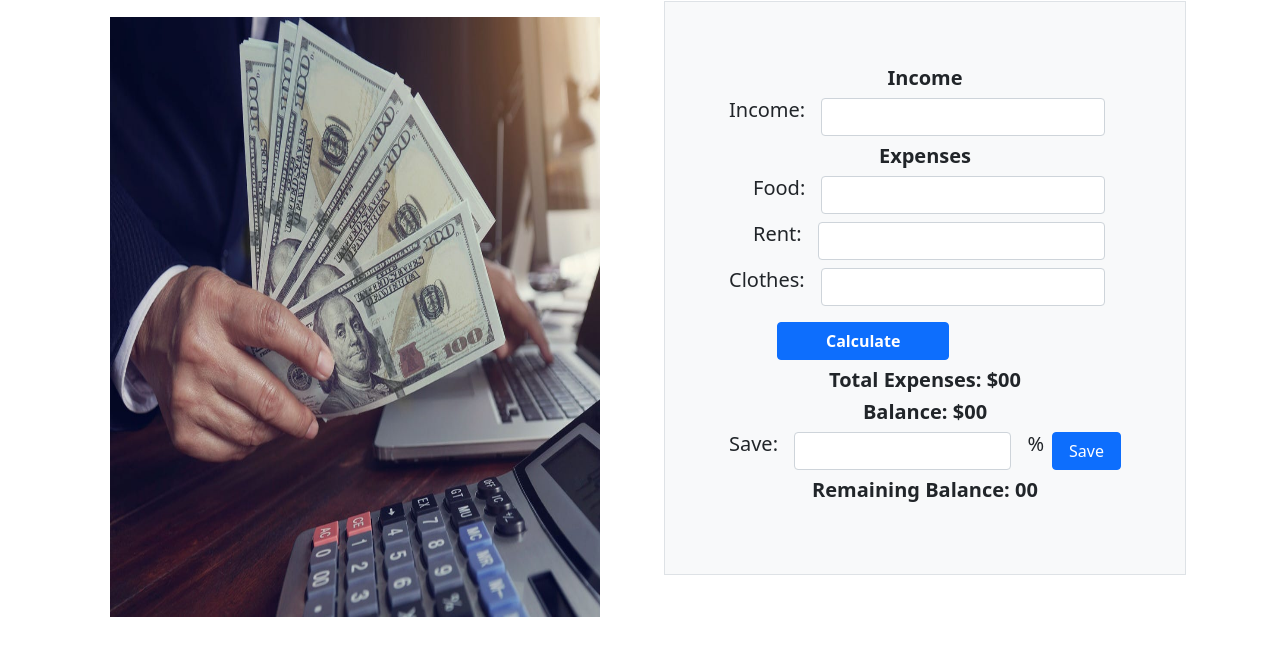
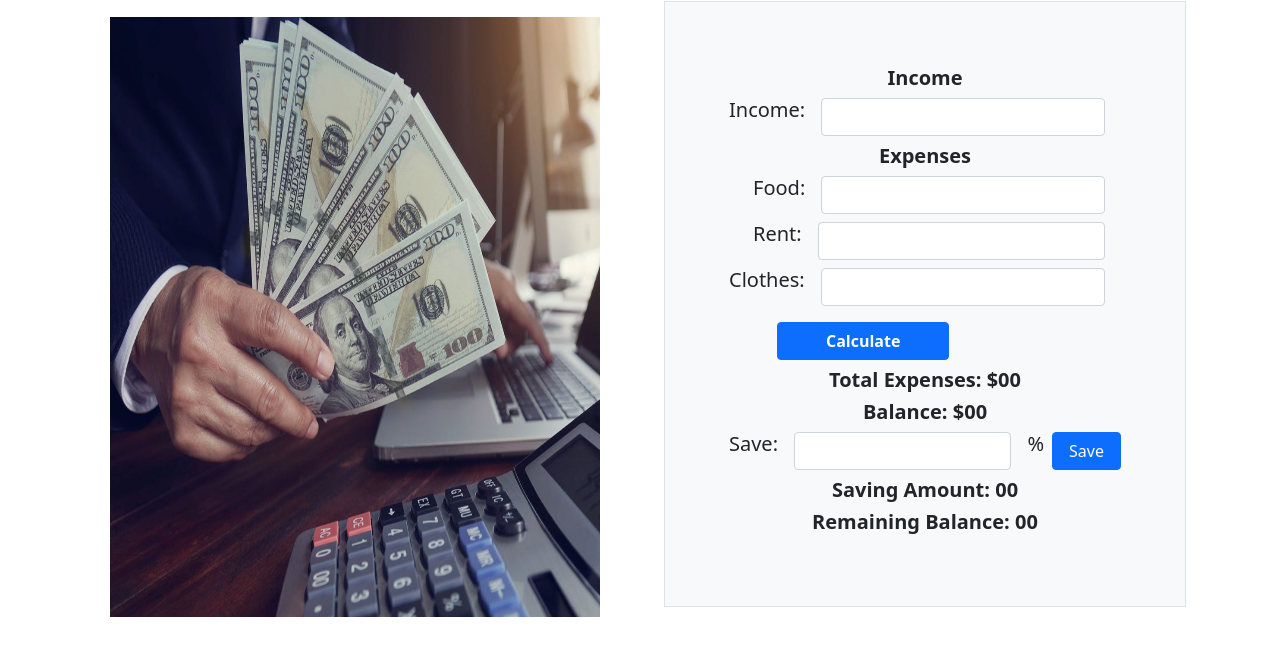
Before and after one commit to Masum-Arifin/Money-Saving.js, a plain HTML site: page index.html in a window 1280 px wide. Shown: the part 87-742 px from the top of the page. Drawn offline with nearby package versions, Linux system fonts and the light colour scheme.

Commit message:
Expenses

```diff
--- a/index.html
+++ b/index.html
@@ -64,7 +64,7 @@
 
                                 </div>
                                 <div>
-                                    <!-- <h5 class="text-center fw-bold ">Saving Amount: <span id="saving-amount">00</span> -->
+                                    <h5 class="text-center fw-bold ">Saving Amount: <span id="saving-amount">00</span>
                                     </h5>
                                     <h5 class="text-center fw-bold ">
                                         Remaining Balance: <span id="rest-balance">00</span>
```
